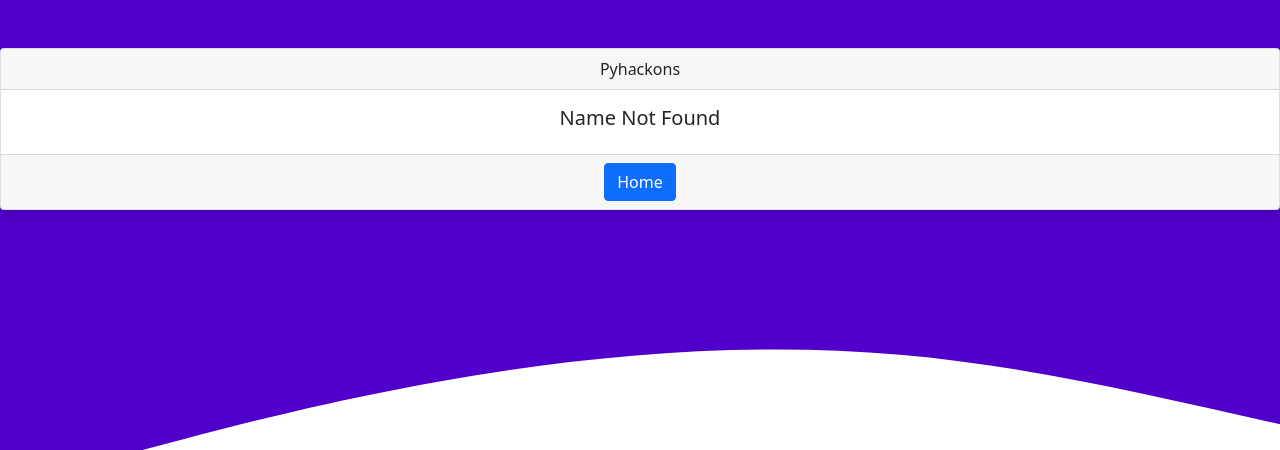
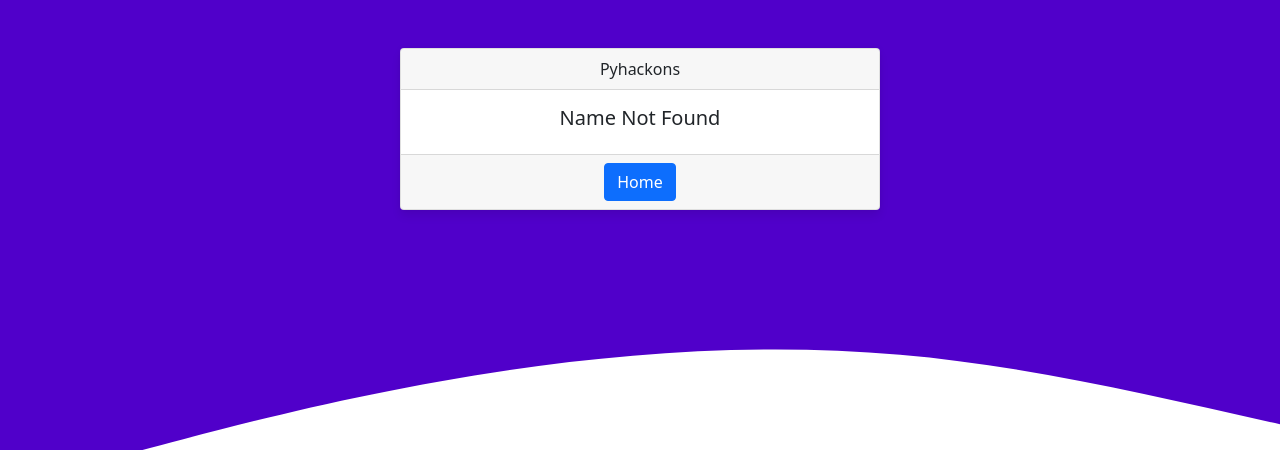
Before and after one commit to Jithendiran/CrowdEngine, a Flask app: a page that uses templates/error.html in a window 1280 px wide. Shown: the part 72-522 px from the top of the page. Run offline with Flask 2, Linux system fonts and the light colour scheme.

Commit message:
Update error.html

```diff
--- a/templates/error.html
+++ b/templates/error.html
@@ -1,7 +1,8 @@
 {% extends "base.html" %}
 {%block head%}
+<div class="d-flex justify-content-center">
 
-<div class="card text-center">
+<div class="card text-center" style="width:30rem">
     <div class="card-header">
       Pyhackons
     </div>
@@ -16,4 +17,5 @@
         </form>
     </div>
   </div>
+  </div>
 {%endblock%}
```
